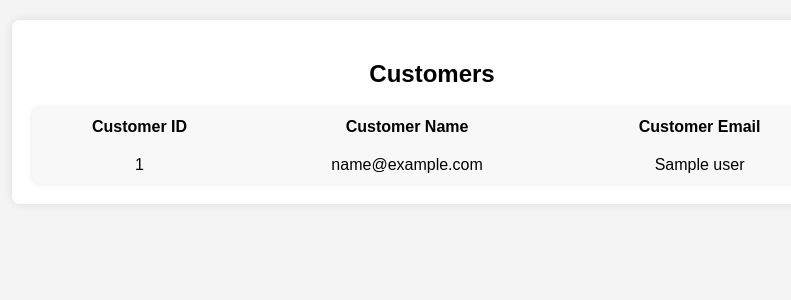
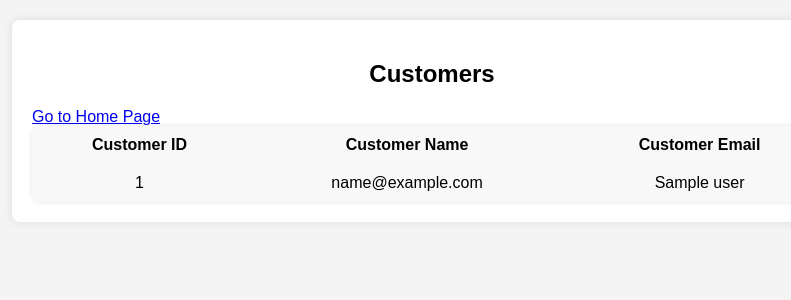
Before and after one commit to Nishanth200/Customer-Management, a Flask app: page /printcus in a window 1280 px wide. Shown: the top 300 px of the page, without its empty margins (208-999 px from the left). Run offline with Flask 3, Linux system fonts and the light colour scheme; tables that the repository leaves empty hold one stand-in row (values such as "Sample post"); a database or web service that is not in the repository returns one stand-in record (values such as "Sample title"); data that the repository does not hold is empty.

Commit message:
Update customer.html

```diff
--- a/templates/customer.html
+++ b/templates/customer.html
@@ -11,6 +11,7 @@
         <h2>Customers</h2>
     </div>
     <div class="list-c">
+        <a href="/">Go to Home Page</a>
         <table id="users">
             <tr>
                 <th>Customer ID</th>
```
